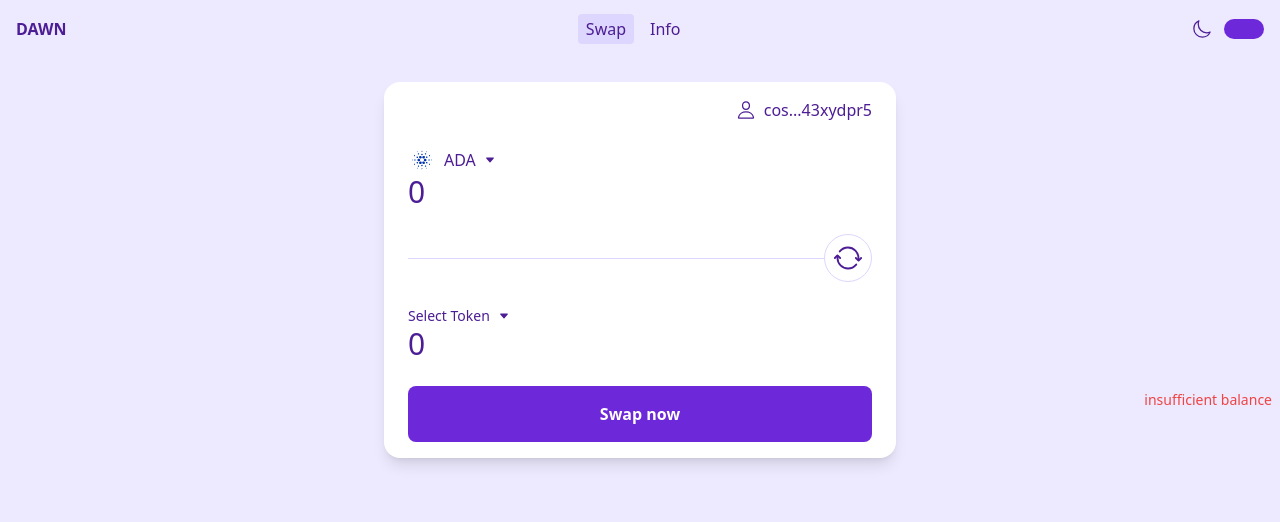
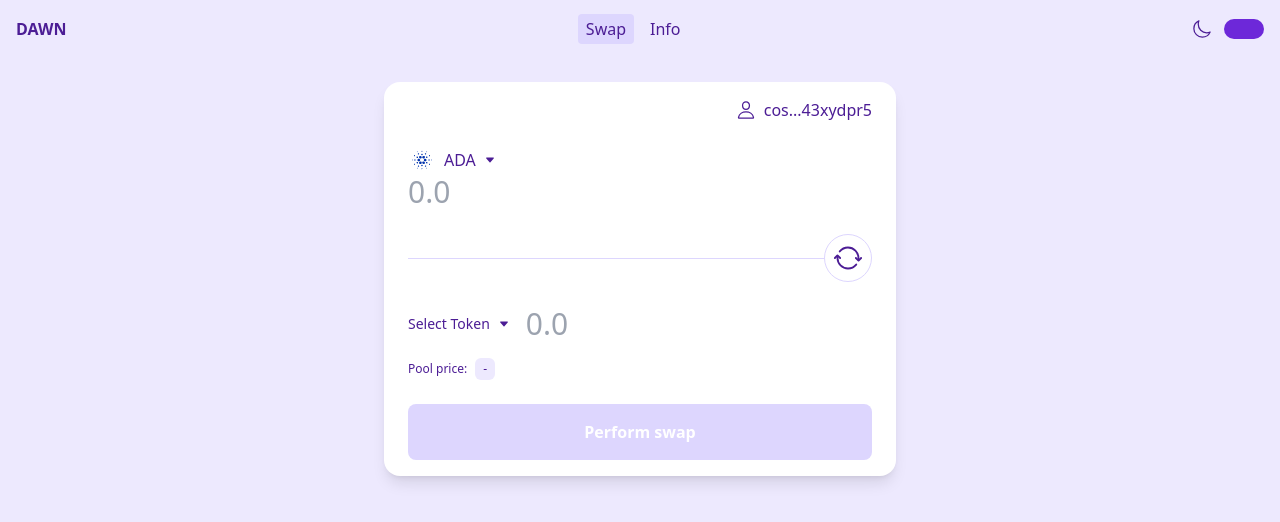
Before and after one commit to cutefireshark/dawn-token-swap, a Vue app: page / in a window 1280 px wide. Shown: the top 522 px of the page. Built offline with nearby package versions, Linux system fonts and the light colour scheme.

Commit message:
feat: add pool and balance logic and typescript support for getters

```diff
--- a/src/components/organisms/SwapForm.vue
+++ b/src/components/organisms/SwapForm.vue
@@ -1,13 +1,13 @@
 <template>
   <form class="swap-card" @submit.prevent>
     <account-address class="ml-auto" />
-    <div class="grid grid-cols-[125px,minmax(auto,1fr)] gap-x-4">
+    <div class="relative grid grid-cols-[125px,minmax(auto,1fr)] gap-x-4">
       <token-selector :token-selected="tokenFrom" @selected-token="updateToken('setTokenFrom', $event)" />
-      <token-input v-model="priceFrom" :balance="$store.getters.getBalanceByToken(tokenFrom?.id)" />
+      <token-input v-model="priceFrom" :balance="balanceFrom" />
     </div>
     <div class="flex w-full items-center">
       <span class="flex-auto bg-violet-200 h-px"></span>
-      <button class="focus:outline-none" @click="swapTokens">
+      <button class="focus:outline-none" @click="invertTokens">
         <svg xmlns="http://www.w3.org/2000/svg" class="w-12 h-12 p-2 bg-white dark:bg-violet-500 border border-violet-200 rounded-full" viewBox="0 0 512 512">
           <title>Swap tokens</title>
           <path d="M434.67 285.59v-29.8c0-98.73-80.24-178.79-179.2-178.79a179 179 0 00-140.14 67.36m-38.53 82v29.8C76.8 355 157 435 256 435a180.45 180.45 0 00140-66.92" fill="none" stroke="currentColor" stroke-linecap="round" stroke-linejoin="round" stroke-width="32" />
@@ -15,63 +15,91 @@
         </svg>
       </button>
     </div>
-    <div class="grid grid-cols-[125px,minmax(auto,1fr)] gap-x-4">
+    <div class="relative grid grid-cols-[125px,minmax(auto,1fr)] gap-4">
       <token-selector :token-selected="tokenTo" @selected-token="updateToken('setTokenTo', $event)" />
-      <token-input v-model="priceTo" :balance="$store.getters.getBalanceByToken(tokenTo?.id)" />
+      <token-input v-model="priceTo" :readonly="true" />
+      <p class="col-span-2 text-xs flex items-center gap-2">
+        Pool price:
+        <small-tag>{{ currentPool?.price ?? '-' }}</small-tag>
+      </p>
     </div>
-    <button type="submit" class="bg-violet-700 text-white w-full p-4 font-bold rounded-lg">Swap now</button>
+    <button type="submit" :disabled="!balanceFrom || !currentPool?.price" class="button-submit">Perform swap</button>
   </form>
 </template>
 
 <script lang="ts">
 import { defineComponent } from 'vue';
-import type { Token } from '../../store/modules/tokens';
+import type { Pool, Token } from '../../store/modules/tokens';
+import AccountAddress from '../atoms/AccountAddress.vue';
+import SmallTag from '../atoms/SmallTag.vue';
 import TokenInput from '../atoms/TokenInput.vue';
 import TokenSelector from '../molecules/TokenSelector.vue';
-import AccountAddress from '../atoms/AccountAddress.vue';
 
 export default defineComponent({
   name: 'SwapForm',
   components: {
     AccountAddress,
     TokenInput,
-    TokenSelector
+    TokenSelector,
+    SmallTag
   },
   computed: {
-    tokenFrom() {
+    tokenFrom(): Token {
       return this.$store.getters.tokenFrom;
     },
     priceFrom: {
-      get() {
+      get(): string {
         return this.$store.getters.priceFrom;
       },
       set(newValue) {
         this.$store.dispatch('setPriceFrom', newValue);
+
+        const newPriceTo = this.poolCalculation(this.tokenFrom?.id, newValue);
+        if(!newPriceTo) return;
+        this.$store.dispatch('setPriceTo', newPriceTo);
       }
     },
-    tokenTo() {
+    balanceFrom(): string {
+      return this.$store.getters.getBalanceByToken(this.tokenFrom?.id);
+    },
+    tokenTo(): Token {
       return this.$store.getters.tokenTo;
     },
-    priceTo: {
-      get() {
-        return this.$store.getters.priceTo;
-      },
-      set(newValue) {
-        this.$store.dispatch('setPriceTo', newValue);
-      }
+    priceTo(): string {
+      return this.$store.getters.priceTo;
+    },
+    balanceTo(): string {
+      return this.$store.getters.getBalanceByToken(this.tokenTo?.id);
+    },
+    currentPool(): Pool | undefined {
+      return this.$store.getters.getPoolByTokens(this.tokenFrom?.id, this.tokenTo?.id);
     }
   },
   methods: {
     updateToken(actionName: string, token: Token) {
       this.$store.dispatch(actionName, token);
+      this.$store.dispatch(`resetPrices`);
     },
-    swapTokens() {
-      const from = { token: this.tokenFrom, price: this.priceFrom };
-      const to = { token: this.tokenTo, price: this.priceTo };
-      this.$store.dispatch('setTokenFrom', to.token);
-      this.$store.dispatch('setPriceFrom', to.price);
-      this.$store.dispatch('setTokenTo', from.token);
-      this.$store.dispatch('setPriceTo', from.price);
+    invertTokens() {
+      const tokenFrom = this.tokenFrom;
+      const priceFrom = this.priceFrom;
+      const tokenTo = this.tokenTo;
+      const priceTo = this.priceTo;
+      const balanceTo = this.balanceTo;
+
+      const hasEnoughBalance: boolean = (+priceTo > +balanceTo);
+
+      this.$store.dispatch('invertTokens', {
+        tokenFrom: tokenTo,
+        tokenTo: tokenFrom,
+        priceFrom: hasEnoughBalance ? balanceTo : priceTo,
+        priceTo: hasEnoughBalance ? this.poolCalculation(tokenTo?.id, balanceTo) : priceFrom
+      });
+    },
+    poolCalculation(tokenId: string, value: string): string | boolean {
+      if(!this.currentPool) return false;
+      const multiplicateCondition = tokenId === this.currentPool.tokenA;
+      return (multiplicateCondition ? +value * this.currentPool.price : +value / this.currentPool.price).toString();
     }
   }
 });
@@ -81,4 +109,10 @@ export default defineComponent({
 .swap-card {
   @apply grid gap-y-6 bg-white dark:bg-violet-500 w-lg max-w-full rounded-2xl py-4 px-6 shadow-lg mx-auto;
 }
+.button-submit {
+  @apply bg-violet-700 text-white w-full p-4 font-bold rounded-lg;
+}
+.button-submit:disabled {
+  @apply bg-violet-200 cursor-not-allowed;
+}
 </style>
--- a/src/store/modules/theme.ts
+++ b/src/store/modules/theme.ts
@@ -11,7 +11,7 @@ const theme: Module<Theme, unknown> = {
     };
   },
   getters: {
-    theme(state) {
+    theme(state): 'dark' | 'light' {
       return state.theme
     },
   },
--- a/src/store/modules/tokens.ts
+++ b/src/store/modules/tokens.ts
@@ -15,8 +15,8 @@ export type Pool = {
 
 export type Tokens = {
   tokenFrom: Token | any;
+  tokenTo: Token | any;
   priceFrom: string;
-  tokenTo: Token | any;
   priceTo: string;
   tokens: Token[];
   pools: Pool[];
@@ -26,32 +26,33 @@ const tokens: Module<Tokens, unknown> = {
   state() {
     return {
       tokenFrom: undefined,
-      priceFrom: '0',
       tokenTo: undefined,
-      priceTo: '0',
+      priceFrom: '',
+      priceTo: '',
       tokens: [],
       pools: []
     };
   },
   getters: {
-    tokenFrom(state) {
+    tokenFrom(state): Token {
       return state.tokenFrom
     },
-    priceFrom(state) {
+    tokenTo(state): Token {
+      return state.tokenTo
+    },
+    priceFrom(state): string {
       return state.priceFrom
     },
-    tokenTo(state) {
-      return state.tokenTo
-    },
-    priceTo(state) {
+    priceTo(state): string {
       return state.priceTo
     },
-    tokens(state) {
+    tokens(state): Token[] {
       return state.tokens
     },
-    pools(state) {
-      return state.pools
-    },
+    getPoolByTokens: (state) => (tokenFrom: string, tokenTo: string): Pool | undefined => {
+      const comparePoolTokens = (token: string, pool: Pool): boolean => (pool.tokenA === token || pool.tokenB === token);
+      return state.pools.find(pool => comparePoolTokens(tokenFrom, pool) && comparePoolTokens(tokenTo, pool))
+    }
   },
   mutations: {
     SET_TOKEN_FROM(state, tokenFrom: Token) {
@@ -77,14 +78,24 @@ const tokens: Module<Tokens, unknown> = {
     setTokenFrom({ commit }, tokenFrom: Token) {
       commit('SET_TOKEN_FROM', tokenFrom);
     },
+    setTokenTo({ commit }, tokenTo: Token) {
+      commit('SET_TOKEN_TO', tokenTo);
+    },
     setPriceFrom({ commit }, priceFrom: string) {
       commit('SET_PRICE_FROM', priceFrom);
     },
-    setTokenTo({ commit }, tokenTo: Token) {
-      commit('SET_TOKEN_TO', tokenTo);
-    },
     setPriceTo({ commit }, priceTo: string) {
       commit('SET_PRICE_TO', priceTo);
+    },
+    resetPrices({ commit }) {
+      commit('SET_PRICE_FROM', '');
+      commit('SET_PRICE_TO', '');
+    },
+    invertTokens({ commit }, payload) {
+      commit('SET_TOKEN_FROM', payload.tokenFrom);
+      commit('SET_TOKEN_TO', payload.tokenTo);
+      commit('SET_PRICE_FROM', payload.priceFrom);
+      commit('SET_PRICE_TO', payload.priceTo);
     },
     async getTokens({ commit }) {
       const response = await fetch(new Request('/data/tokens.json'));
--- a/src/store/modules/user.ts
+++ b/src/store/modules/user.ts
@@ -18,14 +18,14 @@ const user: Module<User, unknown> = {
     };
   },
   getters: {
-    address(state) {
+    address(state): string {
       return state.address
     },
-    balances(state) {
+    balances(state): Balance[] {
       return state.balances
     },
-    getBalanceByToken: (state) => (tokenId: string): string | undefined => {
-      return state.balances.find(balance => balance.token === tokenId)?.balance
+    getBalanceByToken: (state) => (tokenId: string): string => {
+      return state.balances.find(balance => balance.token === tokenId)?.balance ?? '0'
     }
   },
   mutations: {
```
